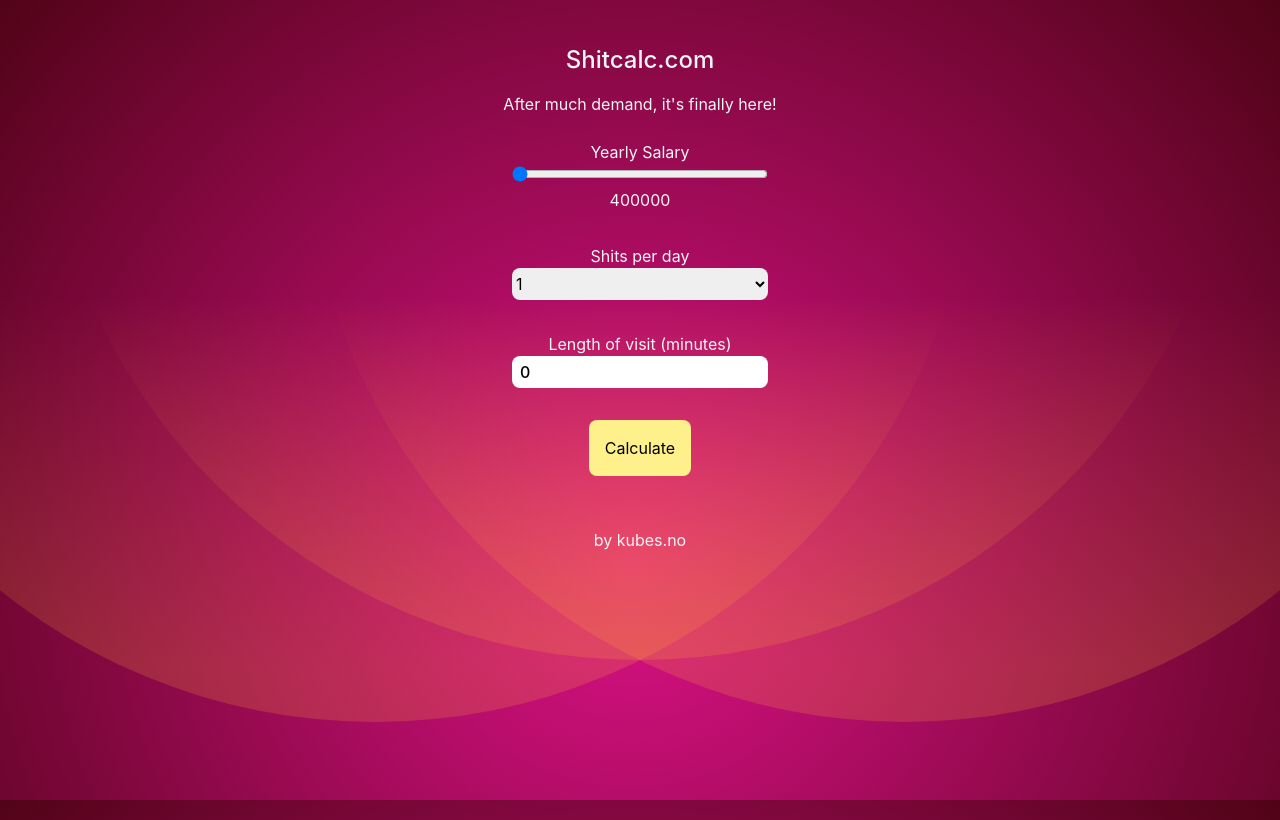
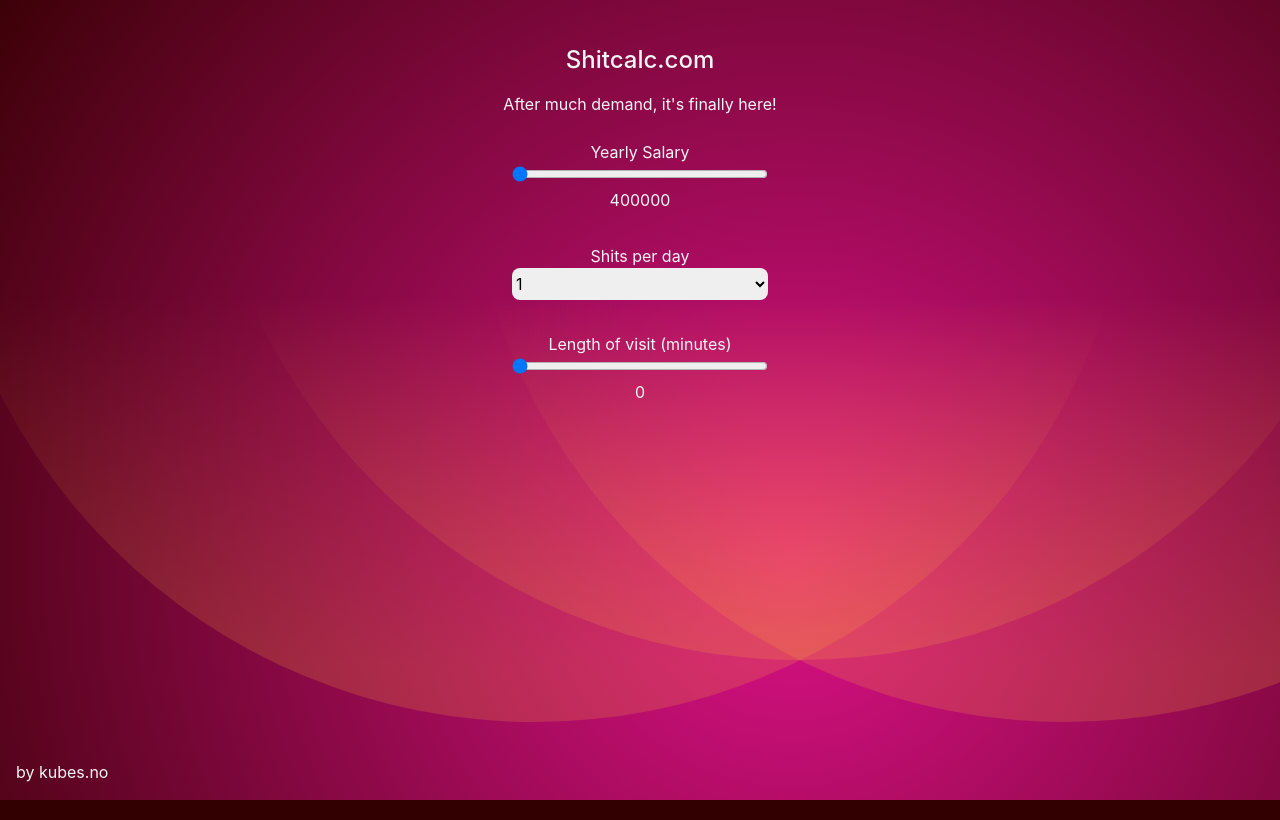
Before and after one commit to helgelol/shitcalc.com, a Svelte app: page / in a window 1280 px wide. Built offline with nearby package versions, Linux system fonts and the light colour scheme.

Commit message:
First feature request implemented

```diff
--- a/index.html
+++ b/index.html
@@ -3,6 +3,7 @@
   <head>
     <meta charset="UTF-8" />
     <link rel="icon" href="/favicon.ico" />
+    <link type="text/plain" rel="author" href="humans.txt" />
     <meta name="viewport" content="width=device-width, initial-scale=1.0" />
     <title>Shitcalc - Calculating shitty passive income.</title>
   </head>
--- a/src/App.svelte
+++ b/src/App.svelte
@@ -14,12 +14,16 @@
   let calculationComplete = false;
 
   function calculateMoneyMadeWhileShitting() {
+    if (isNaN(timeItTakesToShit)) {
+      return;
+    } else {
       hourlySalary = income / workingHoursPerYear;
       dailyShittingTime = shitsTakenPerDay * (timeItTakesToShit / 60);
       dailyShitIncome = dailyShittingTime * hourlySalary;
       monthlyShitIncome = dailyShitIncome * workingDaysPerMonth;
       yearlyShitIncome = dailyShitIncome * workingDaysPerYear;
       calculationComplete = true;
+    }
   }
 </script>
 
@@ -36,8 +40,8 @@
   </script>
 </svelte:head>
 
-<main class="svg-bg">
-  <div class="center">
+<main class="svg-bg flex w-full">
+  <div class="center w-full">
     <h1 class="pt-6 font-medium text-2xl text-gray-100">Shitcalc.com</h1>
     <p class="text-gray-100 mt-4">After much demand, it's finally here!</p>
     <form class="mt-6">
@@ -47,6 +51,7 @@
           class="w-64"
           type="range"
           bind:value={income}
+          on:change={calculateMoneyMadeWhileShitting}
           min="400000"
           max="1000000"
           step="25000"
@@ -54,7 +59,12 @@
         <p class="text-gray-100">{income}</p>
       </label>
       <p class="mt-8 text-gray-100">Shits per day</p>
-      <select selected class="w-64 h-8 rounded-lg" bind:value={shitsTakenPerDay}>
+      <select
+        selected
+        class="w-64 h-8 rounded-lg"
+        bind:value={shitsTakenPerDay}
+        on:change={calculateMoneyMadeWhileShitting}
+      >
         {#each shitsPerDay as shits}
           <option value={shits}>
             {shits}
@@ -62,23 +72,26 @@
         {/each}
       </select>
       <p class="mt-8 text-gray-100">Length of visit (minutes)</p>
+      <label>
         <input
-        class="w-64 rounded-lg h-8 font-medium px-2"
-        type="text"
-        placeholder="  10, 15, 20, 25?"
+          class="w-64"
+          type="range"
           bind:value={timeItTakesToShit}
+          on:change={calculateMoneyMadeWhileShitting}
+          min="5"
+          max="30"
+          step="5"
         />
+        <p class="text-gray-100">{timeItTakesToShit}</p>
+      </label>
       {#if isNaN(timeItTakesToShit)}
         <p class="text-red-300 text-2xl">Please enter a number</p>
       {/if}
     </form>
+
     {#if !isNaN(timeItTakesToShit)}
-      <button class="bg-yellow-200 my-8 p-4 rounded-lg" on:click={calculateMoneyMadeWhileShitting}>
-        Calculate
-      </button>
-
       {#if calculationComplete}
-        <p class="text-gray-100 text-xl">
+        <p class="text-gray-100 text-xl mt-6">
           Daily Shit Income {Math.round(dailyShitIncome)}kr
         </p>
         <p class="text-gray-100 text-xl">
@@ -89,9 +102,9 @@
         </p>
       {/if}
     {/if}
+    <div class="text-gray-100 absolute bottom-0 mb-4 ml-4">
+      <a href="https://kubes.no">by kubes.no</a>
     </div>
-  <div class="center text-gray-100 bottom-0">
-    <a href="https://kubes.no">by kubes.no</a>
   </div>
 </main>
 
```
Also changed, not shown: public/humans.txt (added). Lines whose indentation alone changed are shown as unchanged.
